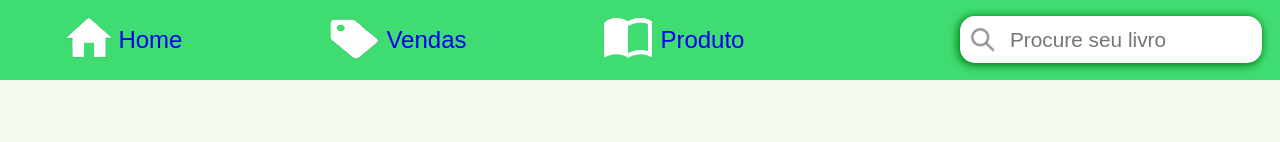
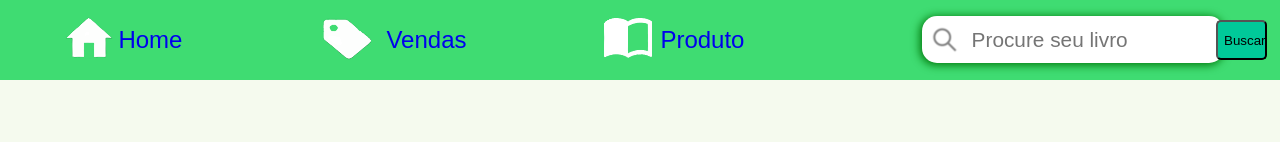
Before and after one commit to Higor335/BooksCorumba, a React (Vite) app in the folder vite-project/: page / in a window 1280 px wide. Shown: the top 142 px of the page. Built offline with nearby package versions, Linux system fonts and the light colour scheme.

Commit message:
feat: :sparkles: Barra de Busca
Adicionada a funcionalidade da barra de busca

```diff
--- a/vite-project/src/Components/FrameSI/FrameSI.tsx
+++ b/vite-project/src/Components/FrameSI/FrameSI.tsx
@@ -1,8 +1,31 @@
+import { useState } from 'react';
 import { Link } from 'react-router-dom';
 import '../Styles/FrameSI.scss'
+import livros from "../../livros.json"
 
 
 export default function FrameSI(){
+    const [filter, setFilter] = useState('')
+
+
+    function Buscar(){
+        console.log(livros)
+        livros.map(livro=>{
+            let result = livro.titulo.toLowerCase().includes(localStorage.nome.toLowerCase())
+            console.log(result)
+            if(result){
+                console.log(livro.titulo)
+                console.log(livro.id)
+                localStorage.info=livro.id-1;
+            }
+        })
+    }
+
+    function handleSearchText(event: any) {
+        setFilter(event.target.value)
+        console.log(event.target.value)
+        localStorage.nome=event.target.value;
+      }
 
     localStorage.info=0;
     return(
@@ -20,8 +43,9 @@ export default function FrameSI(){
                     <p>Produto</p></Link>
 
                 <div className='busca'>
-                    <input type="text" placeholder="Procure seu livro"/>
+                    <input type="text" placeholder="Procure seu livro" onChange={handleSearchText}/>
                     <img src="imagens/IconLupa.png" className='iconLupa' alt="Icone de lupa" />
+                    <Link to={"/Produto"}><button onClick={Buscar}>Buscar</button></Link>
                 </div>
             </div>
 
--- a/vite-project/src/Components/Login/Login.tsx
+++ b/vite-project/src/Components/Login/Login.tsx
@@ -1,12 +1,14 @@
-import { Link } from 'react-router-dom';
+import { Link} from 'react-router-dom';
 import "../Styles/Login.scss"
 import Frames from "../FrameLogCad/Frames";
 import { useSignInWithEmailAndPassword } from 'react-firebase-hooks/auth';
 import { auth } from '../../Services/firebase';
 import { useState } from 'react';
+import {Navigate} from 'react-router-dom'
 
 export default function Login(){
-
+    let logado = false;
+    let counter = 0;
     const [email, setEmail] = useState('');
     const [password, setPassword] = useState('');
 
@@ -22,24 +24,35 @@ export default function Login(){
     }
 
     if (error) {
+      alert("hell o")
         return (
           <div>
-            <p>Error: {error.message}</p>
+            {logado=false}
           </div>
         );
       }
       if (loading) {
-        return <><p>Loading...</p>
-        <span>Logado com sucesso!</span><Link className='Retorno' to={'/Cadastro'}></Link></>
+        counter++;
+        return <>
+        <p>Loading...</p>
+        {Logado()}
+        </>
       }
+      function Logado(){
+        logado=true;
+        console.log("hello world")
+        if(logado && counter>1){
+          return <Navigate to={"/"} replace={true}></Navigate>
 
+        }
+      }
     return(
         <body>
             <div className="Form">
                 <Link to={"/"}><button className="voltar"><div className="seta"></div></button></Link>
                 <h2>LOGIN</h2>
 
-                <form action="">
+                <form method='get'>
                     <label>E-mail: </label>
                     <input type="email" name="email" value={email} onChange={(e) => setEmail(e.target.value)}/><br/>
                     <label>Senha: </label>
--- a/vite-project/src/Components/Styles/FrameSI.scss
+++ b/vite-project/src/Components/Styles/FrameSI.scss
@@ -11,7 +11,7 @@
     input{
         position: absolute;
         top: 20%;
-        left: 75%;
+        left: 72%;
         border: 0;
         border-radius: 15px;
         height: 45px;
@@ -21,22 +21,30 @@
         box-shadow: -1.3px 1.3px 8px 1px #037a0d;
     }
 
+    button{
+        position: absolute;
+        left: 95%;
+        top: 25%;
+        width: 4%;
+        height: 50%;
+    }
+
     .busca:hover{
         input{
-            left: 74%;
+            left: 70%;
             width: 270px;
             height: 46px;
         }
 
         .iconLupa{
-            left: 75%;
+            left: 71%;
         }
     }
 
     img{
         position: relative;
         top: 15%;
-        left: 8%;
+        left: 5%;
     }
 
     .link{
@@ -56,7 +64,7 @@
 
     .link:hover{
         width: 22%;
-        left: 10px;
+        left: -10px;
         background-color: rgb(5,161,2);
         color: rgb(0, 0, 72);
         font-weight: bold;
@@ -83,7 +91,7 @@
 
     .iconLupa{
         position: absolute;
-        left: 75.7%;
+        left: 72.7%;
         top: 33%;
     }
 }
```
